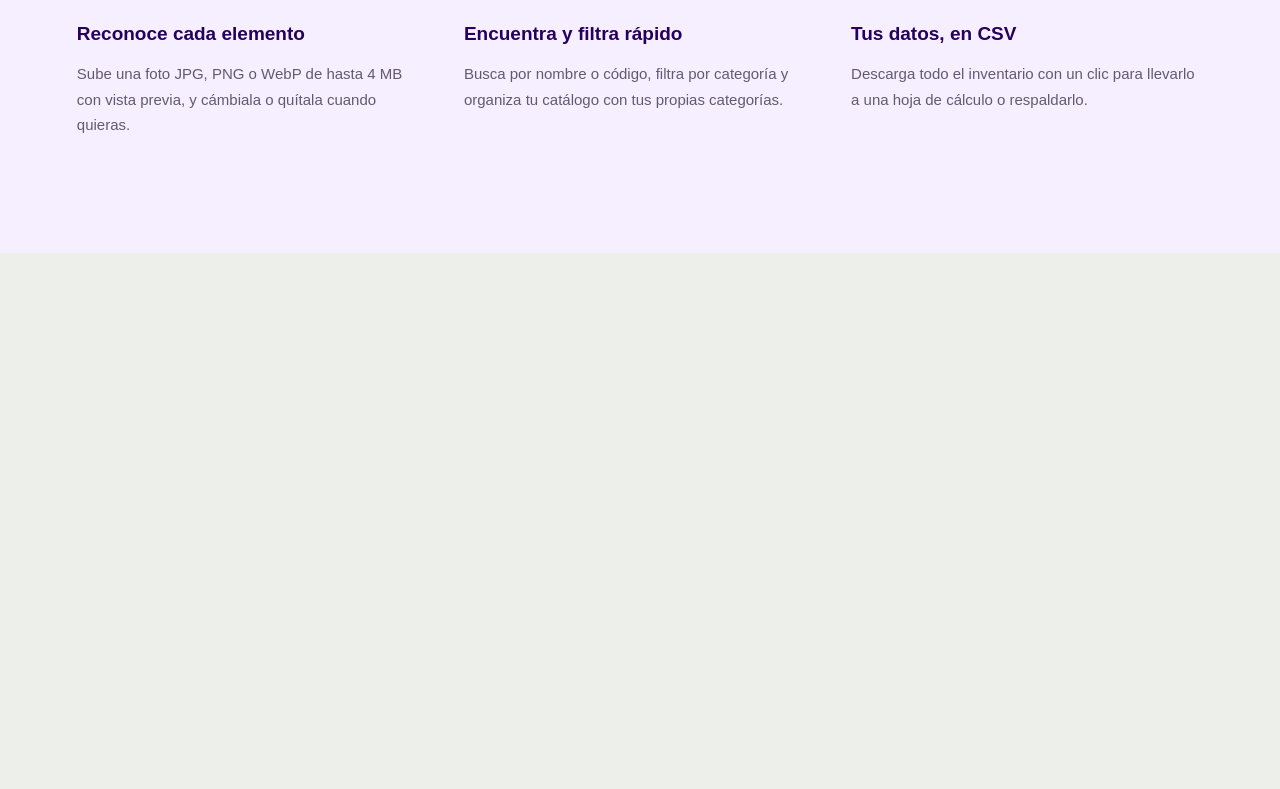
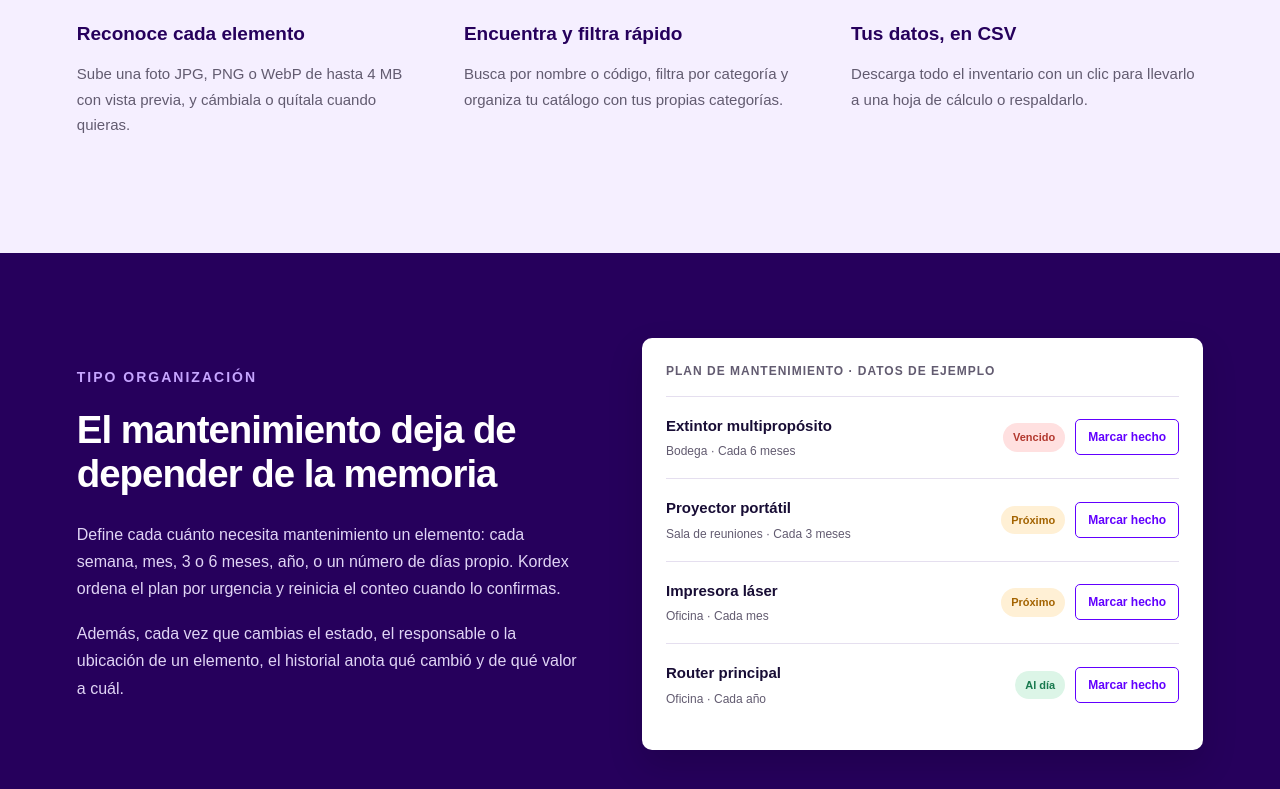
Before and after one commit to Dark-Sung/Kordex, a Next.js app: page / in a window 1280 px wide. Shown: the part 2062-2851 px from the top of the page. Before the commit the page ends 2315 px from the top, so only its background shows below. Built offline with nearby package versions, Linux system fonts and the light colour scheme.

Commit message:
Agregar seccion de mantenimiento a la landing page

```diff
--- a/app/landing.module.css
+++ b/app/landing.module.css
@@ -466,3 +466,141 @@
         padding: 55px 0;
     }
 }
+/* SECCIÓN DE MANTENIMIENTO */
+
+.maintenanceSection {
+    background: #26005c;
+    color: #ffffff;
+    padding: 85px 0;
+}
+
+.maintenanceGrid {
+    display: grid;
+    grid-template-columns: 1fr 1.1fr;
+    align-items: center;
+    gap: 55px;
+}
+
+.maintenanceLabel {
+    color: #c6a5ff;
+    font-size: 14px;
+    font-weight: 800;
+    letter-spacing: 2px;
+    margin-bottom: 20px;
+}
+
+.maintenanceInfo h2 {
+    color: #ffffff;
+    font-size: clamp(28px, 3vw, 40px);
+    font-weight: 800;
+    line-height: 1.15;
+    letter-spacing: -1px;
+    margin-bottom: 24px;
+}
+
+.maintenanceInfo > p:not(.maintenanceLabel) {
+    color: #e0d4f5;
+    font-size: 16px;
+    line-height: 1.7;
+    margin-bottom: 18px;
+}
+
+.maintenanceCard {
+    background: #ffffff;
+    color: #180d35;
+    border-radius: 10px;
+    padding: 24px;
+    box-shadow: 0 15px 35px rgba(0, 0, 0, 0.15);
+}
+
+.maintenanceCardTitle {
+    color: #625b70;
+    font-size: 12px;
+    font-weight: 700;
+    letter-spacing: 1px;
+    margin-bottom: 16px;
+}
+
+.maintenanceRow {
+    display: flex;
+    justify-content: space-between;
+    align-items: center;
+    gap: 15px;
+    padding: 18px 0;
+    border-top: 1px solid #e5dfef;
+}
+
+.maintenanceRow strong {
+    display: block;
+    font-size: 15px;
+    font-weight: 700;
+}
+
+.maintenanceRow small {
+    display: block;
+    color: #625b70;
+    font-size: 12px;
+    margin-top: 5px;
+}
+
+.maintenanceActions {
+    display: flex;
+    align-items: center;
+    gap: 10px;
+    flex-shrink: 0;
+}
+
+.overdue,
+.upcoming,
+.upToDate {
+    font-size: 11px;
+    font-weight: 700;
+    padding: 6px 10px;
+    border-radius: 20px;
+}
+
+.overdue {
+    background: #ffe0e0;
+    color: #b3392f;
+}
+
+.upcoming {
+    background: #fff0d5;
+    color: #a36300;
+}
+
+.upToDate {
+    background: #dcf5e7;
+    color: #18794e;
+}
+
+.doneButton {
+    border: 1px solid #6200ff;
+    color: #6200ff;
+    padding: 8px 12px;
+    border-radius: 5px;
+    font-size: 12px;
+    font-weight: 700;
+    white-space: nowrap;
+}
+
+@media (max-width: 900px) {
+    .maintenanceGrid {
+        grid-template-columns: 1fr;
+        gap: 30px;
+    }
+
+    .maintenanceSection {
+        padding: 55px 0;
+    }
+}
+
+@media (max-width: 500px) {
+    .maintenanceRow {
+        flex-wrap: wrap;
+    }
+
+    .maintenanceCard {
+        padding: 18px;
+    }
+}
--- a/app/page.tsx
+++ b/app/page.tsx
@@ -322,6 +322,109 @@ export default function Home() {
         </div>
     </div>
 </section>
+<section id="mantenimiento" className={styles.maintenanceSection}>
+    <div className={styles.wrapper}>
+        <div className={styles.maintenanceGrid}>
+
+            <div className={styles.maintenanceInfo}>
+                <p className={styles.maintenanceLabel}>
+                    TIPO ORGANIZACIÓN
+                </p>
+
+                <h2>
+                    El mantenimiento deja de depender de la memoria
+                </h2>
+
+                <p>
+                    Define cada cuánto necesita mantenimiento
+                    un elemento: cada semana, mes, 3 o 6 meses,
+                    año, o un número de días propio. Kordex
+                    ordena el plan por urgencia y reinicia el
+                    conteo cuando lo confirmas.
+                </p>
+
+                <p>
+                    Además, cada vez que cambias el estado,
+                    el responsable o la ubicación de un elemento,
+                    el historial anota qué cambió y de qué valor
+                    a cuál.
+                </p>
+            </div>
+
+            <div className={styles.maintenanceCard}>
+
+                <p className={styles.maintenanceCardTitle}>
+                    PLAN DE MANTENIMIENTO · DATOS DE EJEMPLO
+                </p>
+
+                <div className={styles.maintenanceRow}>
+                    <div>
+                        <strong>Extintor multipropósito</strong>
+                        <small>Bodega · Cada 6 meses</small>
+                    </div>
+
+                    <div className={styles.maintenanceActions}>
+                        <span className={styles.overdue}>
+                            Vencido
+                        </span>
+                        <span className={styles.doneButton}>
+                            Marcar hecho
+                        </span>
+                    </div>
+                </div>
+
+                <div className={styles.maintenanceRow}>
+                    <div>
+                        <strong>Proyector portátil</strong>
+                        <small>Sala de reuniones · Cada 3 meses</small>
+                    </div>
+
+                    <div className={styles.maintenanceActions}>
+                        <span className={styles.upcoming}>
+                            Próximo
+                        </span>
+                        <span className={styles.doneButton}>
+                            Marcar hecho
+                        </span>
+                    </div>
+                </div>
+
+                <div className={styles.maintenanceRow}>
+                    <div>
+                        <strong>Impresora láser</strong>
+                        <small>Oficina · Cada mes</small>
+                    </div>
+
+                    <div className={styles.maintenanceActions}>
+                        <span className={styles.upcoming}>
+                            Próximo
+                        </span>
+                        <span className={styles.doneButton}>
+                            Marcar hecho
+                        </span>
+                    </div>
+                </div>
+
+                <div className={styles.maintenanceRow}>
+                    <div>
+                        <strong>Router principal</strong>
+                        <small>Oficina · Cada año</small>
+                    </div>
+
+                    <div className={styles.maintenanceActions}>
+                        <span className={styles.upToDate}>
+                            Al día
+                        </span>
+                        <span className={styles.doneButton}>
+                            Marcar hecho
+                        </span>
+                    </div>
+                </div>
+
+            </div>
+        </div>
+    </div>
+</section>
         </main>
     );
 }
```
